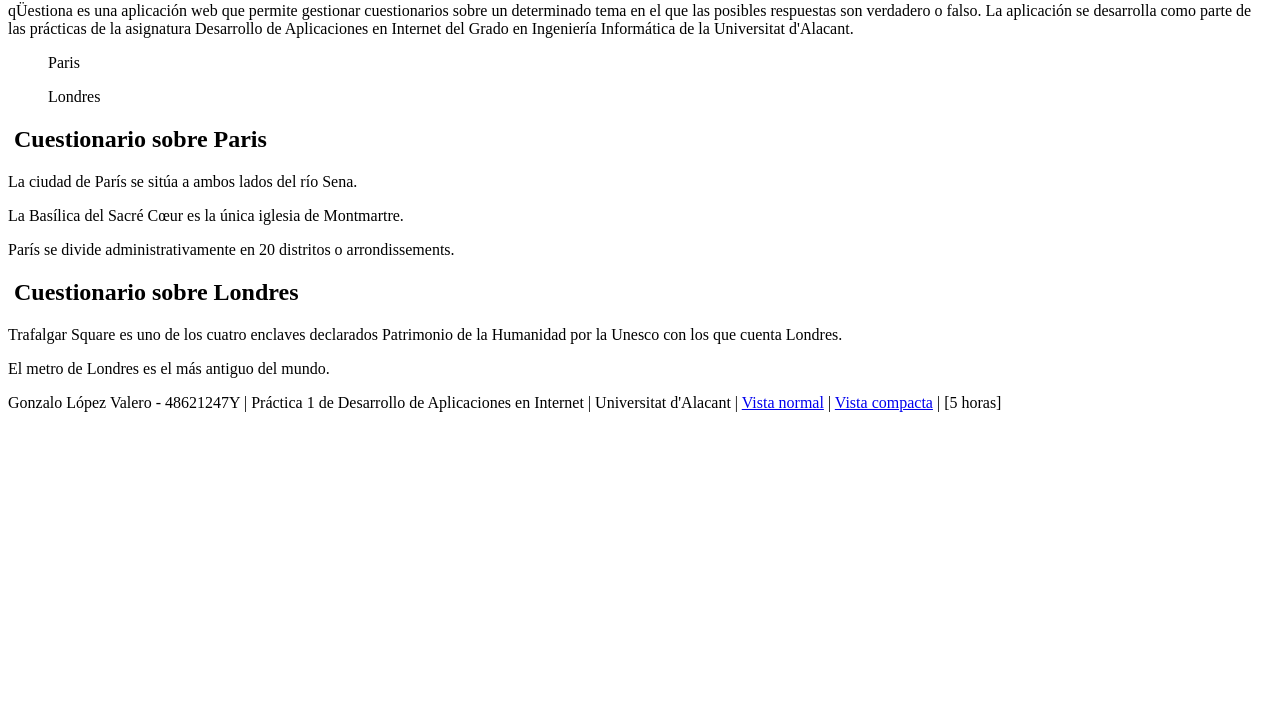
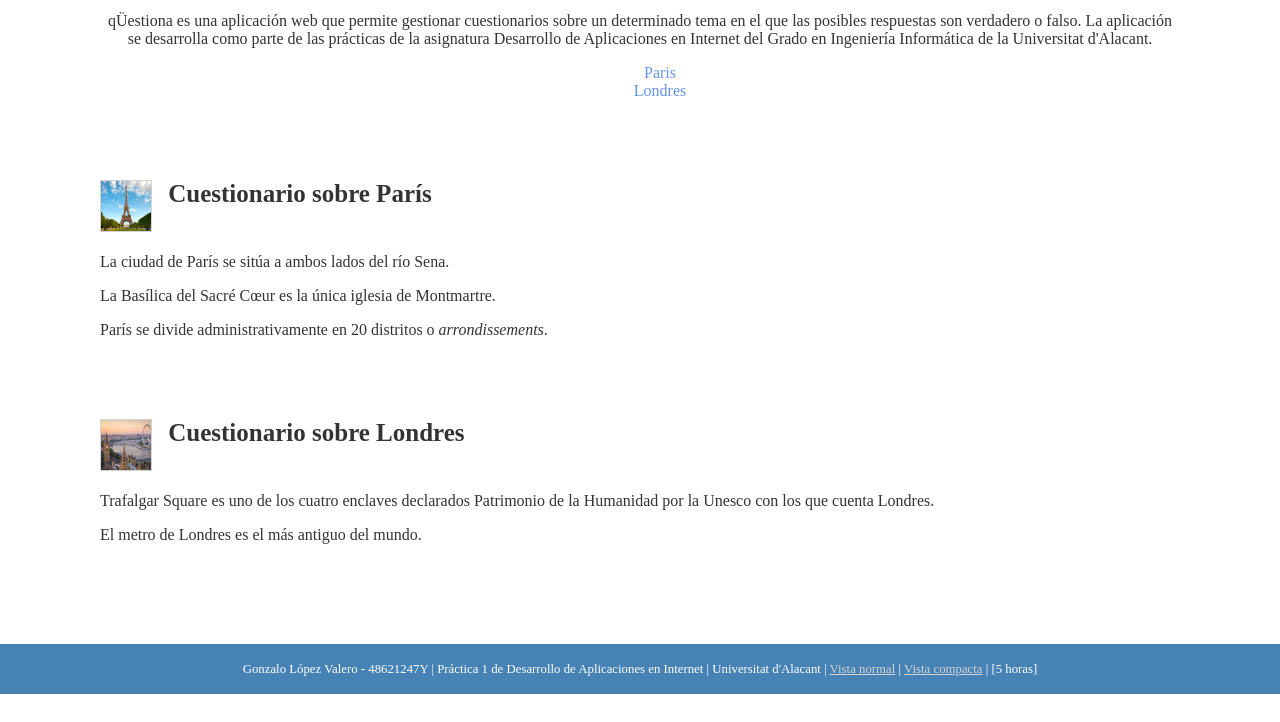
Before and after one commit to glv14/DAI, a plain HTML site: page index.html in a window 1280 px wide. Shown: the part 78-800 px from the top of the page. Drawn offline with Linux system fonts and the light colour scheme.

Commit message:
Practica1: Añadido imágenes. Css común terminado.

```diff
--- /dev/null
+++ b/css/style.css
@@ -0,0 +1,87 @@
+body
+{
+    background-color: white;
+    color: #333333;
+    margin: 0%;
+}
+
+header
+{
+    max-width: 1080px;
+    margin: auto;
+    width: 98%;
+    text-align: center;
+}
+
+h1
+{
+    font-size: 36px;
+}
+
+h2
+{
+    font-size: 25px;
+}
+
+ul
+{
+    list-style: none;
+
+}
+
+ul li a
+{
+    text-decoration: none;
+    color: cornflowerblue;
+}
+
+main
+{
+    max-width: 1080px;
+    margin: auto;
+    width: 98%;
+}
+
+section
+{
+    margin-top: 80px;
+}
+
+.pregunta
+{
+    margin-top: 1ex;
+    margin-bottom: 1ex;
+}
+
+.idioma
+{
+    font-style: italic;
+}
+
+img
+{
+    vertical-align: text-top;
+    width: 50px;
+    height: 50px;
+    margin-right: 10px;
+    border: 1px;
+    border-style: solid;
+    border-color: lightgray;
+}
+
+footer
+{
+    height: 50px;
+    margin-top: 100px;
+    background-color: steelblue;
+    width: 100%;
+    font-size: 80%;
+    color: white;
+    line-height: 50px;
+    text-align: center;
+}
+
+footer a
+{
+    color: lightgray;
+}
--- a/index.html
+++ b/index.html
@@ -4,6 +4,7 @@
         <meta charset="utf-8">
         <!---<title>Título del documento</title> -->
         <title>Practica 1</title>
+        <link rel="stylesheet" type="text/css" href="css/style.css">
         <script type="text/javascript">
             function changeCSS(cssFile)
             {
@@ -30,10 +31,12 @@
                 Grado en Ingeniería Informática de la Universitat d'Alacant.</p>
             <nav>
                 <ul>
-                    Paris
-                </ul>
-                <ul>
-                    Londres
+                    <li>
+                        <a href="#paris">Paris</a>
+                    </li>
+                    <li>
+                        <a href="#londres">Londres</a>
+                    </li>
                 </ul>
             </nav>
         </header>
@@ -41,8 +44,8 @@
         <main>
             <section id = "paris">
                 <h2>
-                    <img>
-                    Cuestionario sobre Paris
+                    <img src="img/paris.jpg">
+                    Cuestionario sobre París
                 </h2>
 
                 <div class="bloque">
@@ -75,7 +78,7 @@
 
             <section id = "londres">
                 <h2>
-                    <img>
+                    <img src="img/londres.jpg">
                     Cuestionario sobre Londres
                 </h2>
 
```
Also changed, not shown: img/londres.jpg (added), img/paris.jpg (added).
